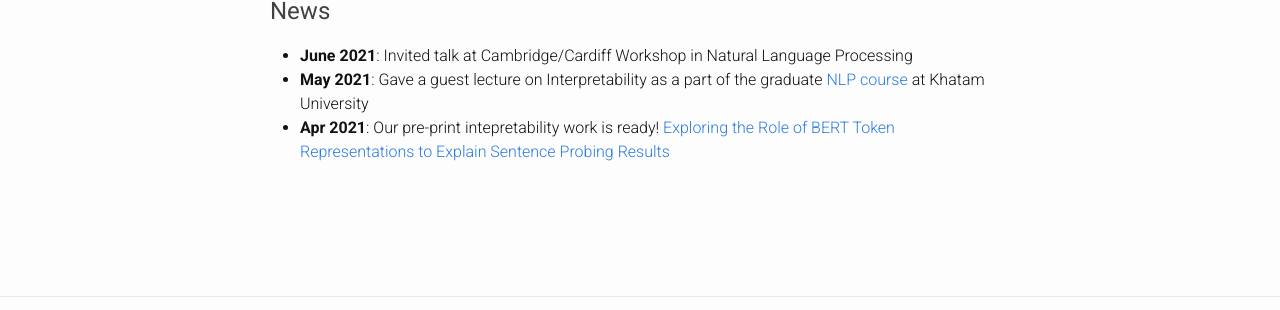
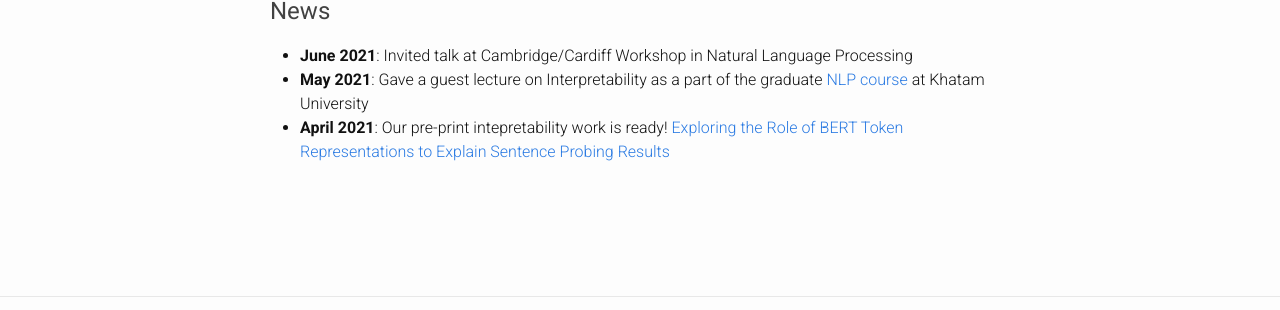
Before and after one commit to hmohebbi/hmohebbi.github.io, a Jekyll site: the page built from index.md, in a window 1280 px wide. Shown: the part 462-772 px from the top of the page. Built offline with Jekyll 4.4.1, drawn with Linux system fonts in a browser that asks for light colours.

Commit message:
Update index.md

```diff
--- a/index.md
+++ b/index.md
@@ -30,4 +30,4 @@ Previously, I got my Bachelor’s degree in Computer Engineering from [Ferdowsi
 ## <span style="color:#424242">News </span>
 * __June 2021__: Invited talk at Cambridge/Cardiff Workshop in Natural Language Processing
 * __May 2021__: Gave a guest lecture on Interpretability as a part of the graduate [NLP course](https://teias-courses.github.io/nlp99/) at Khatam University
-* __Apr 2021__: Our pre-print intepretability work is ready! [Exploring the Role of BERT Token Representations to Explain Sentence Probing Results](https://arxiv.org/abs/2104.01477)
+* __April 2021__: Our pre-print intepretability work is ready! [Exploring the Role of BERT Token Representations to Explain Sentence Probing Results](https://arxiv.org/abs/2104.01477)
```
